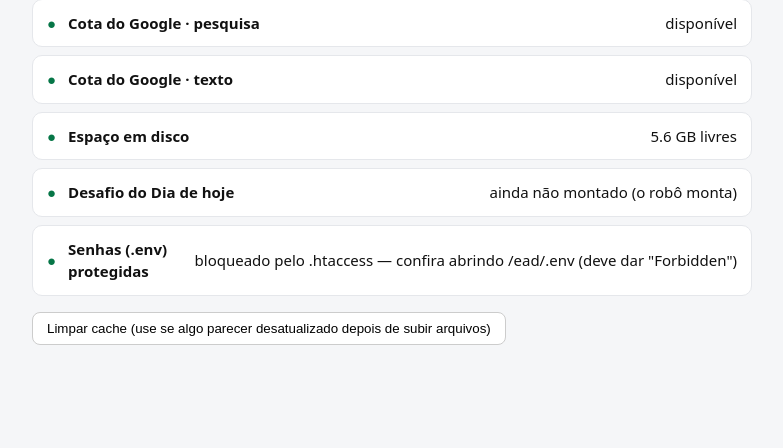
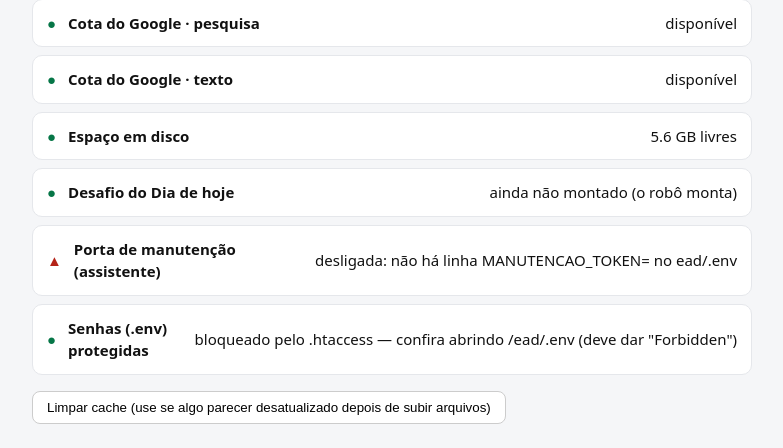
Before and after one commit to niltonbmg/Projeto-Gabaritando---Carreiras-Policiais, a PHP site: page /ead/saude in a window 1280 px wide. Shown: the part 374-822 px from the top of the page, without its empty margins (248-1031 px from the left). Before the commit the page ends 719 px from the top, so only its background shows below. Run offline with PHP 8.4, Linux system fonts and the light colour scheme; the visitor is signed in with stand-in values (Sample User, id 1); data that the repository does not hold is empty.

Commit message:
Saúde da plataforma mostra se a porta de manutenção está ligada e por quê (sem expor a chave)
Co-Authored-By: Claude Opus 5.5 <noreply@anthropic.com>
Claude-Session: https://claude.ai/code/session_01GBJJsboYApn8CL5JgL9u6T

```diff
--- a/ead/saude.php
+++ b/ead/saude.php
@@ -5,6 +5,7 @@ require_once __DIR__ . '/api/admin-auth.php';
 auth_admin_require_login();
 require_once __DIR__ . '/includes/admin-cursos-lib.php';
 require_once __DIR__ . '/includes/cache-lib.php';
+require_once __DIR__ . '/api/conexao.php';
 
 $pdo = admin_cursos_db();
 $itens = [];
@@ -42,6 +43,13 @@ try {
     $itens[] = ['Desafio do Dia de hoje', true, (int)$d->fetchColumn() ? 'pronto' : 'ainda não montado (o robô monta)'];
 } catch (Throwable $e) {
 }
+// Porta de manutenção (assistente): mostra o que a plataforma enxerga no .env, sem mostrar a chave.
+$tok = gab_env('MANUTENCAO_TOKEN', '');
+$envArq = __DIR__ . '/.env';
+$itens[] = ['Porta de manutenção (assistente)', strlen($tok) >= 32,
+    !is_file($envArq) ? 'não achei o arquivo ' . 'ead/.env' :
+    ($tok === '' ? 'desligada: não há linha MANUTENCAO_TOKEN= no ead/.env' . (preg_match('~manuten~i', (string)@file_get_contents($envArq)) ? ' (existe algo parecido: confira se o nome está exatamente MANUTENCAO_TOKEN, maiúsculo, sem espaço antes do =)' : '') :
+    (strlen($tok) < 32 ? 'desligada: a chave tem ' . strlen($tok) . ' caracteres; precisa de 32 ou mais' : 'ligada (chave com ' . strlen($tok) . ' caracteres)'))];
 $itens[] = ['Senhas (.env) protegidas', true, 'bloqueado pelo .htaccess — confira abrindo /ead/.env (deve dar "Forbidden")'];
 if (($_POST['acao'] ?? '') === 'limpar') {
     gab_cache_apagar('');
```
